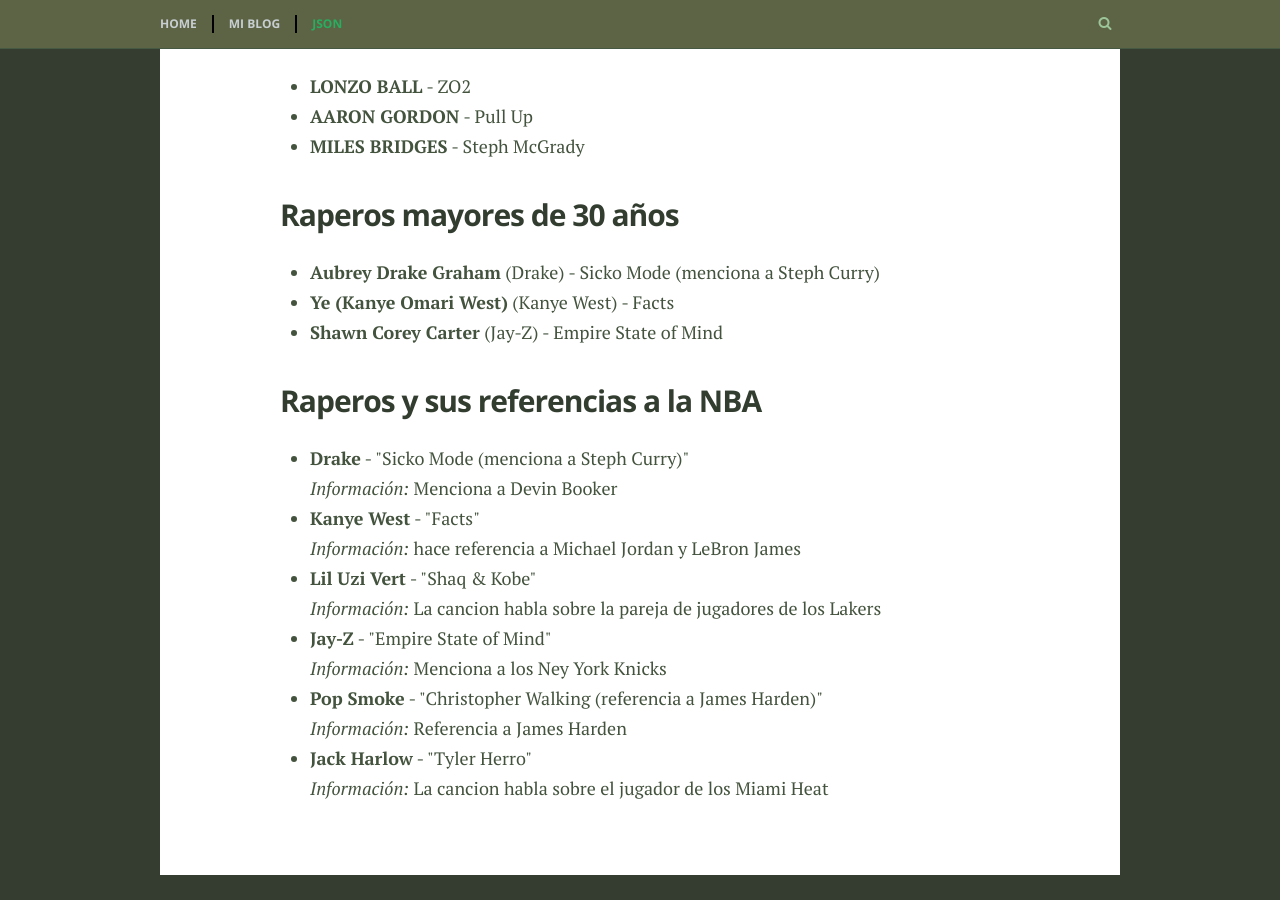
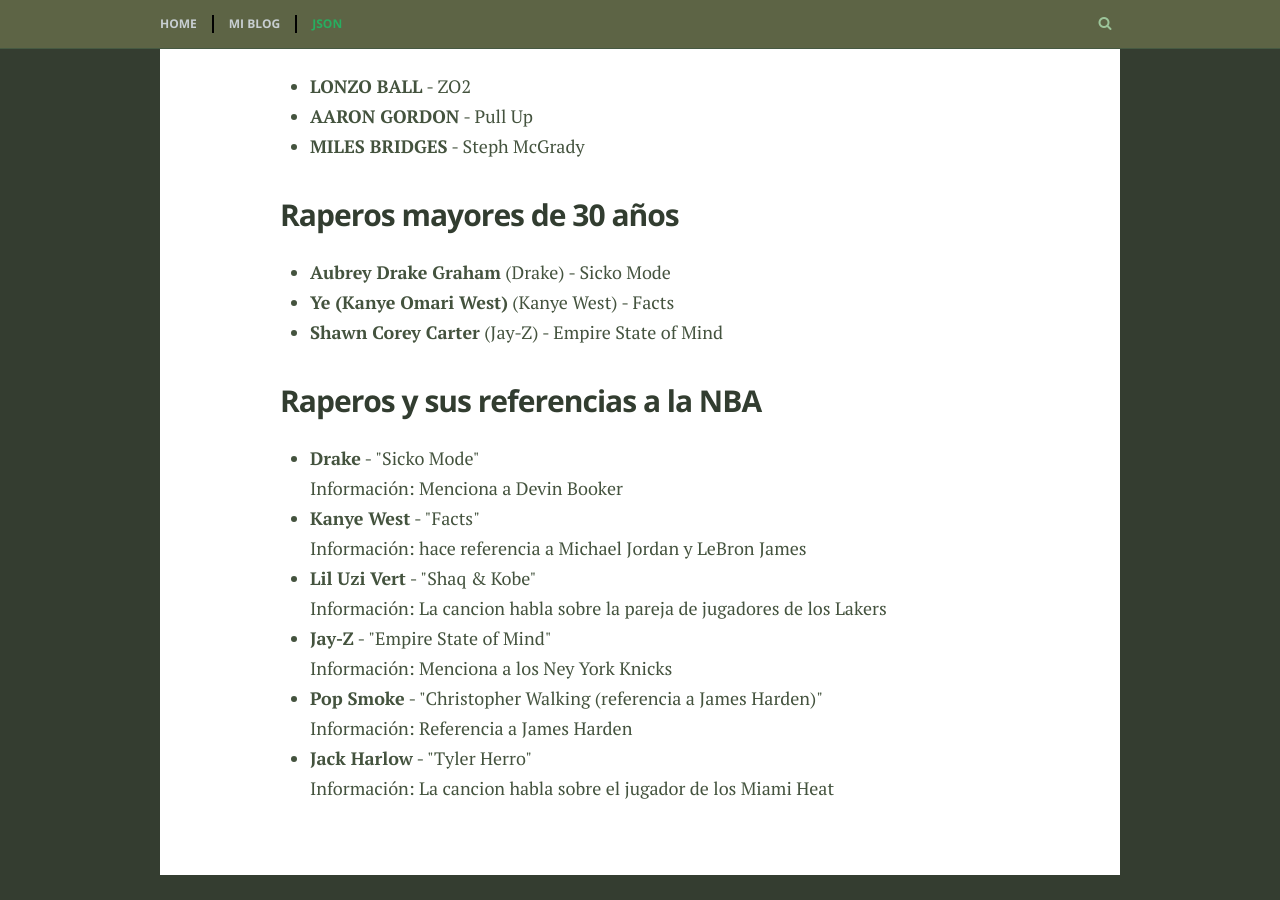
Before and after one commit to mawel21/mawel21.github.io, a Jekyll site: the page built from json.md, in a window 1280 px wide and 900 px high, scrolled down 741 px. Built offline with Jekyll 4.4.1, drawn with Linux system fonts in a browser that asks for light colours; some web fonts are replaced.

Commit message:
modificacion3.4 //

```diff
--- a/_data/raperos.json
+++ b/_data/raperos.json
@@ -5,7 +5,7 @@
         "artist_name": "Drake",
         "age": 37,
         "most_streamed_album": "Scorpion",
-        "nba_song": "Sicko Mode (menciona a Steph Curry)",
+        "nba_song": "Sicko Mode",
         "information": "Menciona a Devin Booker"
       },
       {
--- a/json.md
+++ b/json.md
@@ -9,7 +9,7 @@
 <ul>
 {% for jugador in site.data.jugadores.players %}
     {% if jugador.age < 30 %}
-        <li><strong>{{ jugador.name | upcase }}</strong> - {{ jugador.song }}</li>
+        <li><b>{{ jugador.name | upcase }}</b> - {{ jugador.song }}</li>
     {% endif %}
 {% endfor %}
 </ul>
@@ -18,7 +18,7 @@
 <ul>
 {% for rapero in site.data.raperos.rappers %}
     {% if rapero.age > 30 %}
-        <li><strong>{{ rapero.real_name }}</strong> ({{ rapero.artist_name }}) - {{ rapero.nba_song }}</li>
+        <li><b>{{ rapero.real_name }}</b> ({{ rapero.artist_name }}) - {{ rapero.nba_song }}</li>
     {% endif %}
 {% endfor %}
 </ul>
@@ -27,8 +27,8 @@
 <ul>
 {% for rapero in site.data.raperos.rappers %}
     <li>
-        <strong>{{ rapero.artist_name }}</strong> - "{{ rapero.nba_song }}"
-        <br><em>Información:</em> {{ rapero.information }}
+        <b>{{ rapero.artist_name }}</b> - "{{ rapero.nba_song }}"
+        <br>Información: {{ rapero.information }}
     </li>
 {% endfor %}
 </ul>
```
